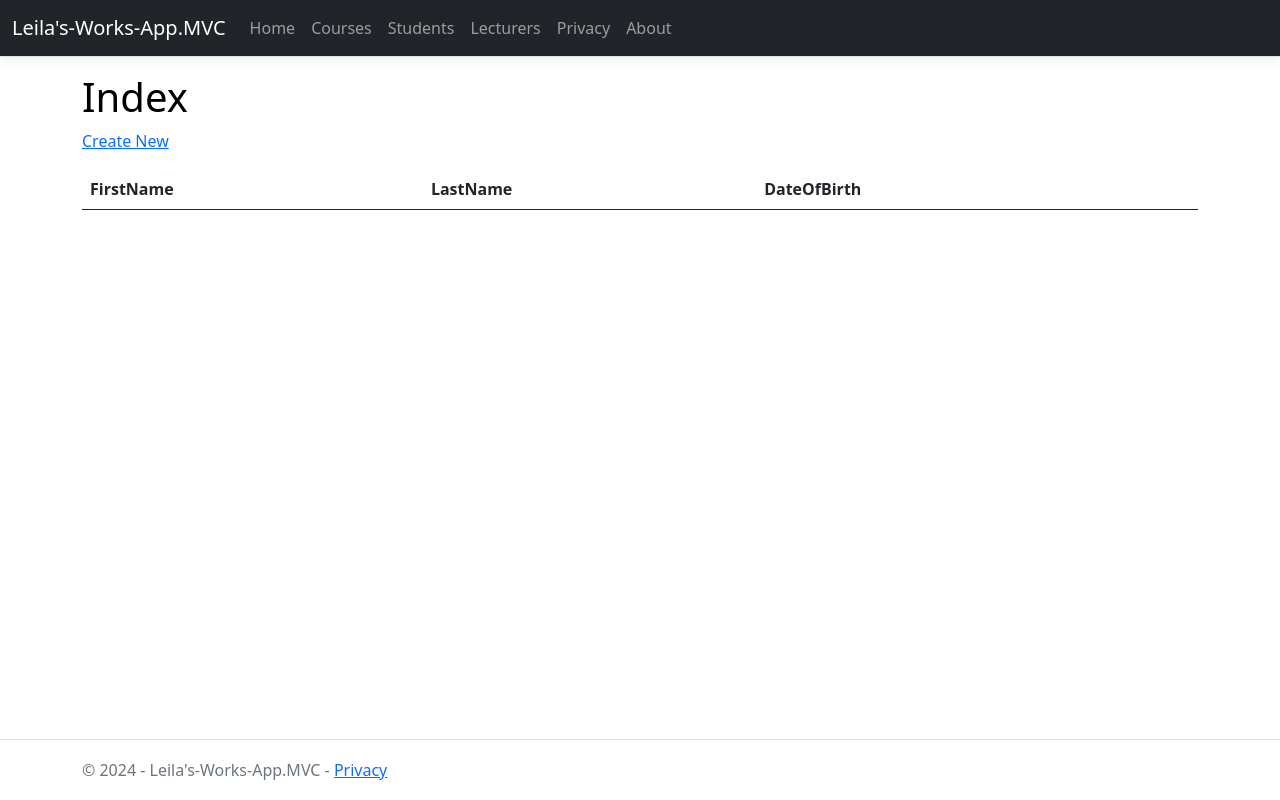
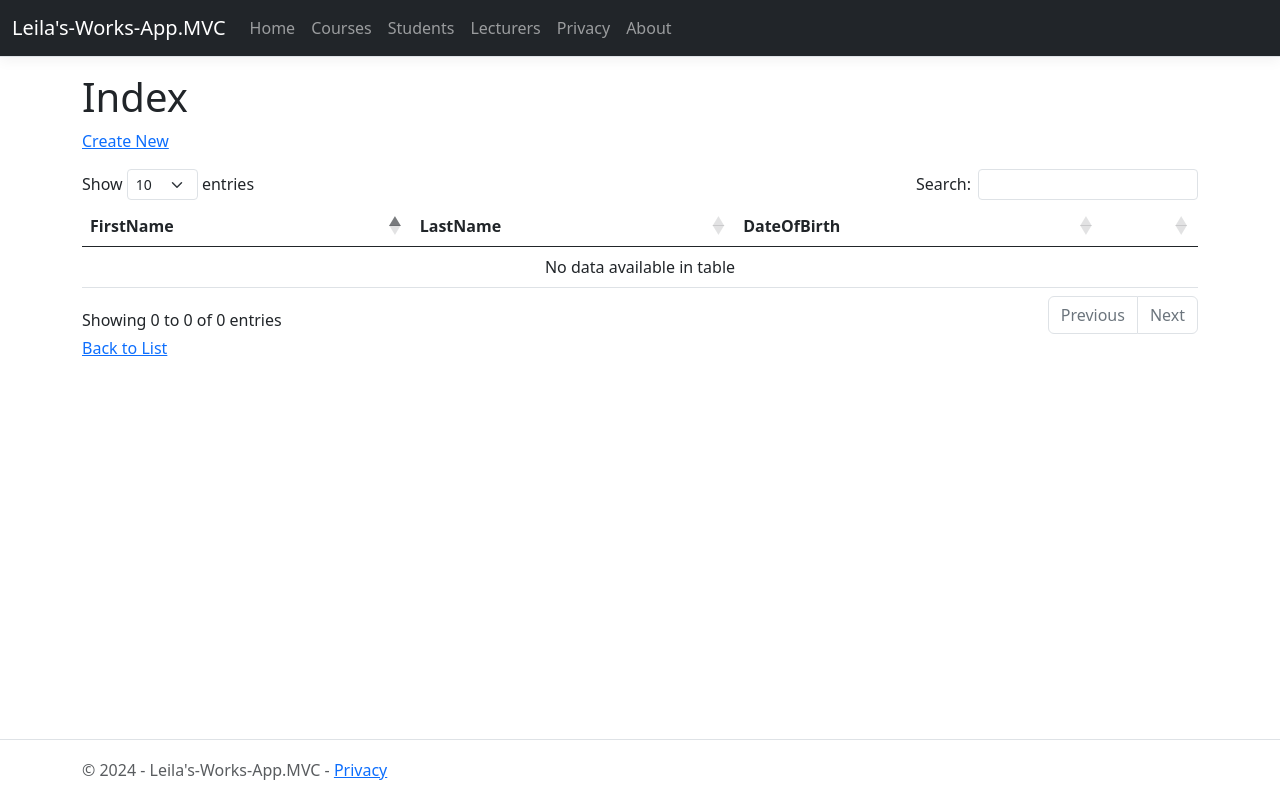
Before and after one commit to luismarano/SchoolManagmentApp.MVC, an ASP.NET Core app: page /Students in a window 1280 px wide. Run offline with ASP.NET Core 8, Linux system fonts and the light colour scheme; data that the repository does not hold is empty; style sheets or scripts are compiled from the project's sources; some libraries are stand-ins or nearby versions.

Commit message:
arreglo en students delete

```diff
--- a/Views/Courses/Index.cshtml
+++ b/Views/Courses/Index.cshtml
@@ -58,6 +58,7 @@
 {
     <script>
         $(function () {
+            $('.table').DataTable();
             $('.deleteBtn').click(function (e) {
                 Swal.fire(
                     {
--- a/Views/Shared/_Layout.cshtml
+++ b/Views/Shared/_Layout.cshtml
@@ -6,6 +6,11 @@
     <meta name="viewport" content="width=device-width, initial-scale=1.0" />
     <title>@ViewData["Title"] - Leila's-Works-App.MVC</title>
     <link rel="stylesheet" href="~/lib/bootstrap/dist/css/bootstrap.min.css" />
+
+    <link rel="stylesheet"
+        href="https://cdnjs.cloudflare.com/ajax/libs/twitter-bootstrap/5.3.0/css/bootstrap.min.css" />
+    <link rel="stylesheet" href="https://cdn.datatables.net/1.13.7/css/dataTables.bootstrap5.min.css" />
+
     <link rel="stylesheet" href="~/css/site.css" asp-append-version="true" />
     <link rel="stylesheet" href="~/SchoolManagmentApp.MVC.styles.css" asp-append-version="true" />
 </head>
@@ -62,9 +67,11 @@
     </footer>
     <script src="~/lib/jquery/dist/jquery.min.js"></script>
     <script src="https://cdn.jsdelivr.net/npm/sweetalert2@11"></script>
+    <script src="https://cdn.datatables.net/1.13.7/js/jquery.dataTables.min.js"></script>
+    <script src="https://cdn.datatables.net/1.13.7/js/dataTables.bootstrap5.min.js"></script>
     <script src="~/lib/bootstrap/dist/js/bootstrap.bundle.min.js"></script>
     <script src="~/js/site.js" asp-append-version="true"></script>
-    @await RenderSectionAsync("Scripts", required:false)
+    @await RenderSectionAsync("Scripts", required: false)
 </body>
 
 </html>
--- a/Views/Students/Index.cshtml
+++ b/Views/Students/Index.cshtml
@@ -25,7 +25,8 @@
         </tr>
     </thead>
     <tbody>
-@foreach (var item in Model) {
+        @foreach (var item in Model)
+        {
             <tr>
                 <td>
                     @Html.DisplayFor(modelItem => item.FirstName)
@@ -39,9 +40,48 @@
                 <td>
                     <a asp-action="Edit" asp-route-id="@item.Id">Edit</a> |
                     <a asp-action="Details" asp-route-id="@item.Id">Details</a> |
-                <a asp-action="Delete" asp-route-id="@item.Id">Delete</a>
+                    <a asp-action="Delete" asp-route-id="@item.Id">Delete old</a>
+                    <button data-id="@item.Id" class="btn btn-danger deleteBtn" type="button">Delete</button>
                 </td>
             </tr>
         }
     </tbody>
 </table>
+
+<form asp-action="Delete" id="studentsDeleteForm">
+    <input type="hidden" id="studentid" name="Id" />
+    <a asp-action="Index">Back to List</a>
+</form>
+
+@section Scripts
+{
+    <script>
+        $(function () {
+            $('.table').DataTable();
+            $('.deleteBtn').click(function (e) {
+                Swal.fire(
+                    {
+                        title: "Are you sure?",
+                        text: "You won't be able to revert this!",
+                        icon: "warning",
+                        showCancelButton: true,
+                        confirmButtonColor: "#3085d6",
+                        cancelButtonColor: "#d33",
+                        confirmButtonText: "Yes, delete it!"
+                    }).then((result) => {
+                        if (result.isConfirmed) {
+                            Swal.fire({
+                                title: "Deleted!",
+                                text: "Your file has been deleted.",
+                                icon: "success"
+                            });
+                            var button = $(this);
+                            var id = button.data('id');
+                            $('#studentid').val(id);
+                            $('#studentsDeleteForm').submit();
+                        }
+                    });
+            })
+        })
+    </script>
+}
```
Lines whose indentation alone changed are shown as unchanged.
